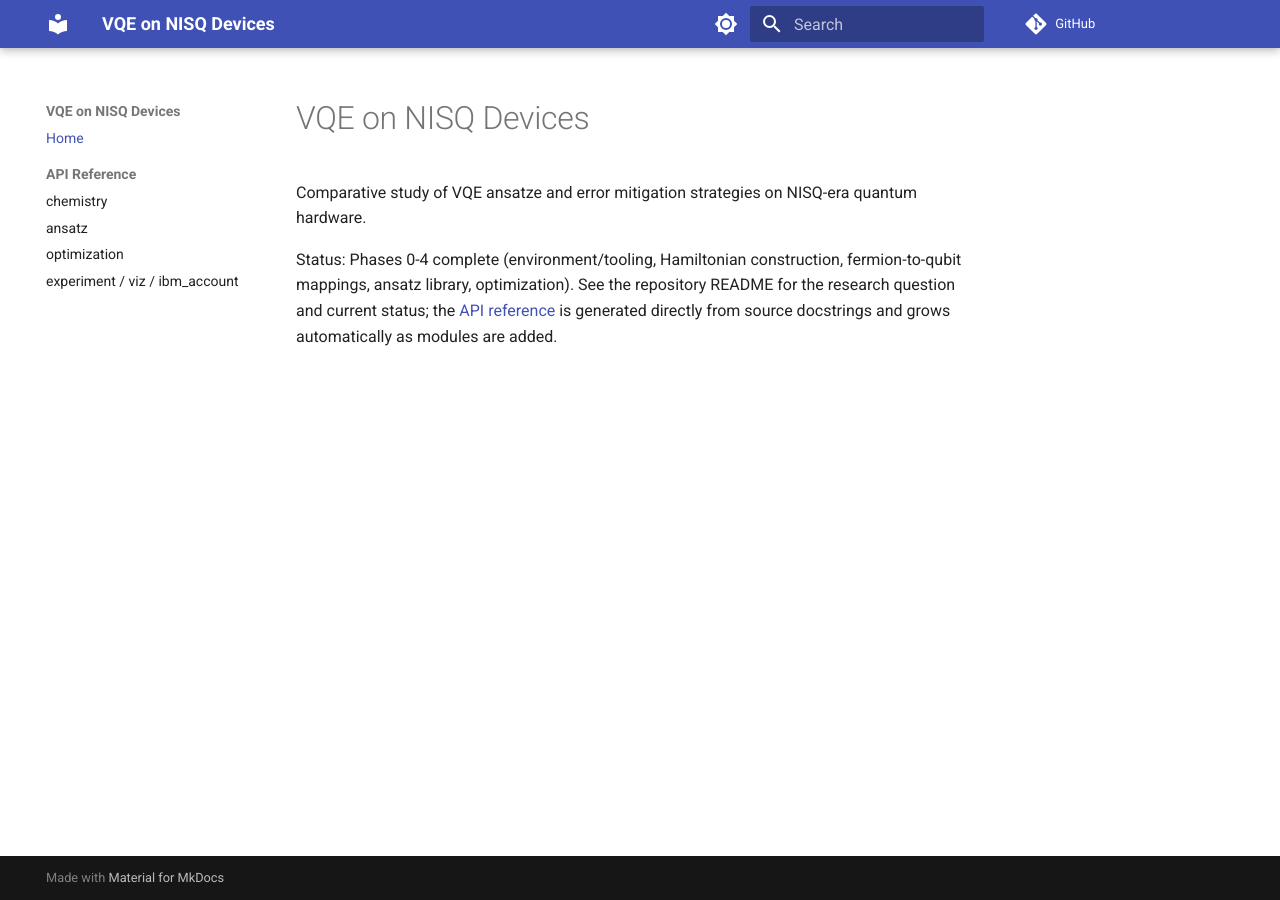
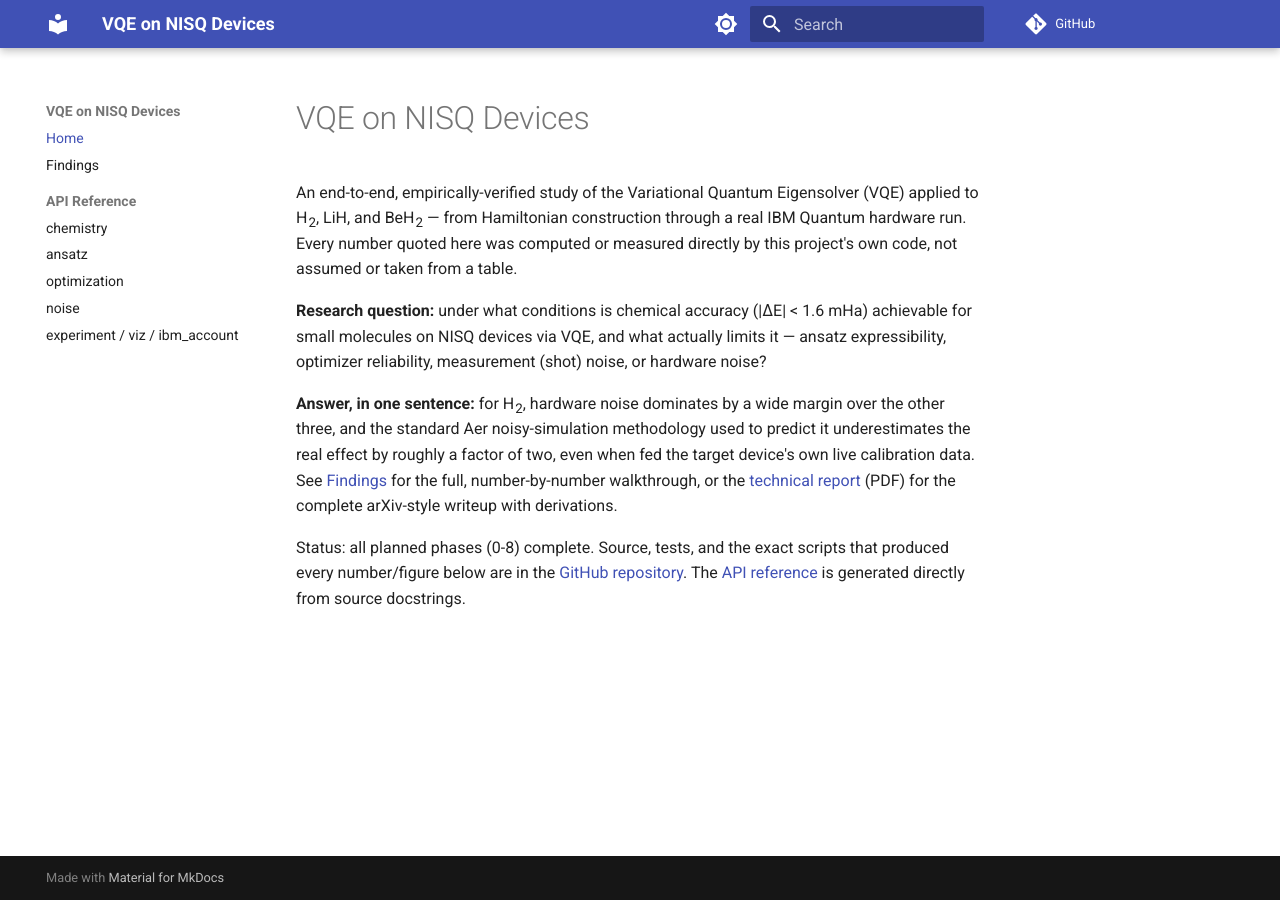
Before and after one commit to tunatyurkoglu13/Variational-Quantum-Eigensolver, an MkDocs documentation site: the page built from docs/index.md, in a window 1280 px wide. Built offline with MkDocs 1.6.1 and Material for MkDocs 9.7.7, drawn with Linux system fonts in a browser that asks for light colours; comment, search, counter and statistics services are not loaded.

Commit message:
mkdocs + png assets

```diff
--- a/docs/index.md
+++ b/docs/index.md
@@ -1,8 +1,24 @@
 # VQE on NISQ Devices
 
-Comparative study of VQE ansatze and error mitigation strategies on NISQ-era quantum hardware.
+An end-to-end, empirically-verified study of the Variational Quantum Eigensolver (VQE)
+applied to H<sub>2</sub>, LiH, and BeH<sub>2</sub> — from Hamiltonian construction through
+a real IBM Quantum hardware run. Every number quoted here was computed or measured
+directly by this project's own code, not assumed or taken from a table.
 
-Status: Phases 0-4 complete (environment/tooling, Hamiltonian construction, fermion-to-qubit
-mappings, ansatz library, optimization). See the repository README for the research question
-and current status; the [API reference](api/chemistry.md) is generated directly from source
-docstrings and grows automatically as modules are added.
+**Research question:** under what conditions is chemical accuracy
+(|ΔE| < 1.6 mHa) achievable for small molecules on NISQ devices via VQE, and what
+actually limits it — ansatz expressibility, optimizer reliability, measurement (shot)
+noise, or hardware noise?
+
+**Answer, in one sentence:** for H<sub>2</sub>, hardware noise dominates by a wide
+margin over the other three, and the standard Aer noisy-simulation methodology used to
+predict it underestimates the real effect by roughly a factor of two, even when fed the
+target device's own live calibration data. See [Findings](findings.md) for the full,
+number-by-number walkthrough, or the
+[technical report](https://github.com/tunatyurkoglu13/Variational-Quantum-Eigensolver/blob/main/report/main.pdf)
+(PDF) for the complete arXiv-style writeup with derivations.
+
+Status: all planned phases (0-8) complete. Source, tests, and the exact scripts that
+produced every number/figure below are in the
+[GitHub repository](https://github.com/tunatyurkoglu13/Variational-Quantum-Eigensolver).
+The [API reference](api/chemistry.md) is generated directly from source docstrings.
--- a/mkdocs.yml
+++ b/mkdocs.yml
@@ -20,10 +20,12 @@ theme:
 
 nav:
   - Home: index.md
+  - Findings: findings.md
   - API Reference:
       - chemistry: api/chemistry.md
       - ansatz: api/ansatz.md
       - optimization: api/optimization.md
+      - noise: api/noise.md
       - experiment / viz / ibm_account: api/infrastructure.md
 
 plugins:
```
Also changed, not shown: README.md (+64 -4 lines), docs/api/noise.md (added, +23 -0 lines), docs/api/optimization.md (+5 -1 lines), docs/findings.md (added, +76 -0 lines), docs/assets/phase4_barren_plateau.png (added), docs/assets/phase5_mitigation_sweep.png (added), docs/assets/phase6_sim_vs_real.png (added), docs/assets/phase7_error_budget.png (added).
